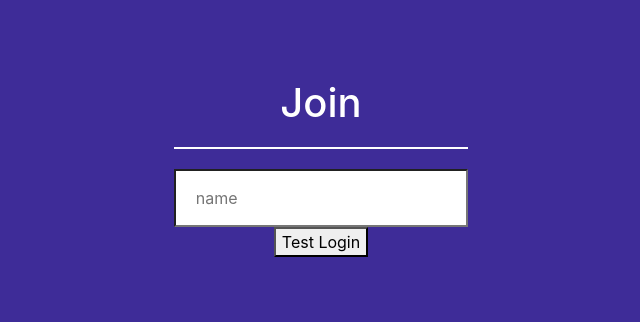
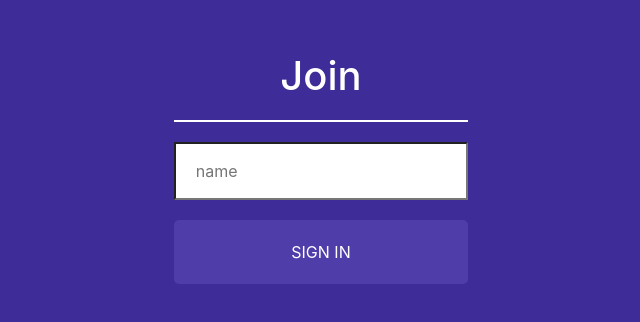
Before and after one commit to kpakula/client-for-a-chat-app, a React (Create React App) app: page / in a window 1280 px wide. Shown: the part 232-554 px from the top of the page, without its empty margins (319-959 px from the left). Built offline with nearby package versions, Linux system fonts and the light colour scheme.

Commit message:
Pass context with data

```diff
--- a/src/App.js
+++ b/src/App.js
@@ -10,7 +10,7 @@ const App = () => (
     <Switch>
       <Route path="/" exact component={Join} />
       <ProtectedRoute path="/chat" component={Chat}></ProtectedRoute>
-      <ProtectedRoute path="/chat1" component={Chat}></ProtectedRoute>
+      {/* <ProtectedRoute path="/chat1" component={Chat}></ProtectedRoute> */}
       <Route path="*" component={() => "404 NOT FOUND"}></Route>
     </Switch>
   </Router>
--- a/src/components/Chat/Chat.js
+++ b/src/components/Chat/Chat.js
@@ -10,7 +10,7 @@ import { Link } from "react-router-dom";
 
 let socket;
 
-const Chat = ({ location }) => {
+const Chat = ( { location } ) => {
   const [name, setName] = useState("");
   const [room, setRoom] = useState("");
   const [message, setMessage] = useState("");
@@ -18,6 +18,7 @@ const Chat = ({ location }) => {
   const ENDPOINT = "localhost:5000";
 
   useEffect(() => {
+
     const { name, room } = location.state;
     socket = io(ENDPOINT);
 
--- a/src/components/Join/Join.js
+++ b/src/components/Join/Join.js
@@ -1,17 +1,17 @@
 import React, { useState } from "react";
 import { Link } from "react-router-dom";
-import auth from "../../auth"
+import auth from "../../auth";
 import "./Join.css";
 
-const Join = (props) => {
+const Join = props => {
   const [name, setName] = useState("");
   // const [room, setRoom] = useState("");
-
 
   return (
     <div className="outer">
       <div className="inner">
         <h1 className="heading">Join</h1>
+
         <div>
           <input
             placeholder="name"
@@ -20,32 +20,33 @@ const Join = (props) => {
             onChange={event => setName(event.target.value)}
           />
         </div>
-        {/* <div>
-          <input
-            placeholder="room"
-            className="inputField mt-20"
-            type="text"
-            onChange={event => setRoom(event.target.value)}
-          />
-        </div> */}
-        {/* <Link
-          onClick={event => (!name ? event.preventDefault() : null)}
+
+        <Link
+          onClick={event => {
+            if (name) {
+              auth.login(() => {
+                console.log("Login...");
+              });
+            }
+          }}
           to={{
             pathname: "/chat",
             state: {
-              room: 'default',
+              room: "default",
               name: name
             }
           }}
         >
-          <button className="joinBtn mt-20" type="submit">Sign in</button>
-        </Link> */}
+          <button className="joinBtn mt-20" type="submit">
+            Sign in
+          </button>
+        </Link>
 
-        <button onClick={() => {
+        {/* <button onClick={() => {
             auth.login(() => {
               props.history.push("/chat")
             })
-        }}>Test Login</button>
+        }}>Test Login</button> */}
       </div>
     </div>
   );
--- a/src/components/ProtectedRoute.js
+++ b/src/components/ProtectedRoute.js
@@ -8,7 +8,7 @@ function ProtectedRoute({ component: Component, ...rest }) {
       {...rest}
       render={props => {
         if (auth.isAuthenticated()) {
-          return <Component />;
+          return <Component {...rest}/>;
         } else {
           return (
             <Redirect
```
